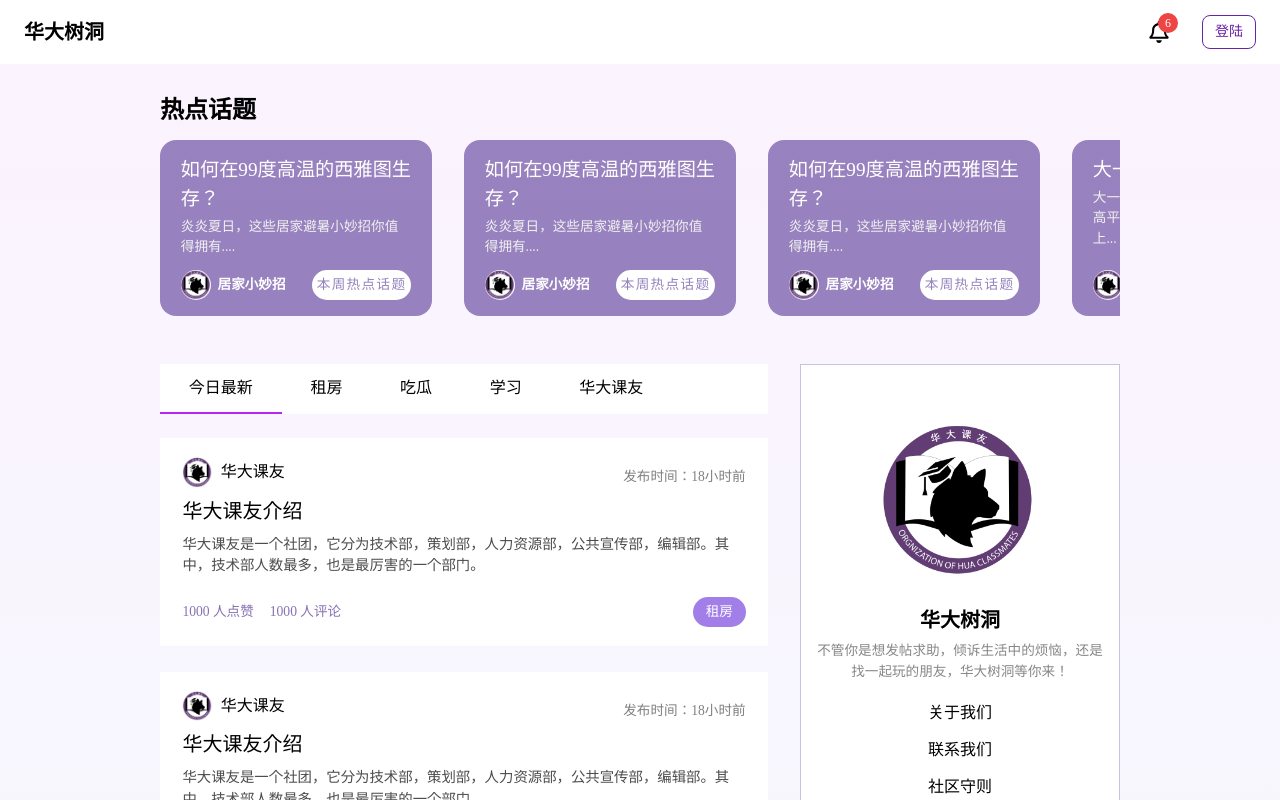
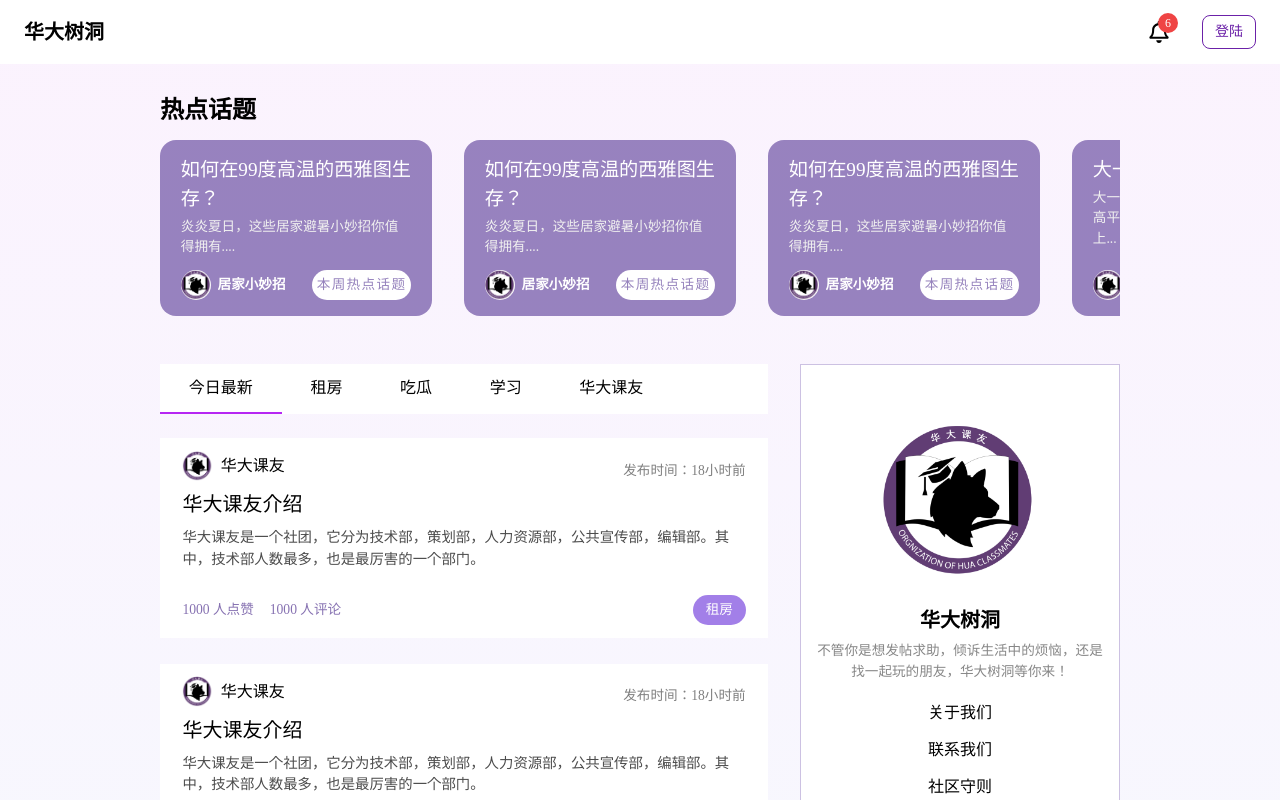
Before and after one commit to UWRadar/uw-forum-frontend, a React (Create React App) app: page / in a window 1280 px wide. Shown: the top 800 px of the page. Built offline with nearby package versions, Linux system fonts and the light colour scheme.

Commit message:
Revert "fixed some homepage ui"
This reverts commit 89f72c5b137e488dc27ac3dd443eb35896ec89a6.

```diff
--- a/src/index.css
+++ b/src/index.css
@@ -73,9 +73,9 @@ body {
 /* Post */
 
 .post {
-    height: 13rem;
+    height: 12.5rem;
     background: #FFFFFF;
-    padding: 1.2rem 1.4rem;
+    padding: 0.8rem 1.4rem;
     display: flex;
     flex-direction: column;
     justify-content: space-between;
```
